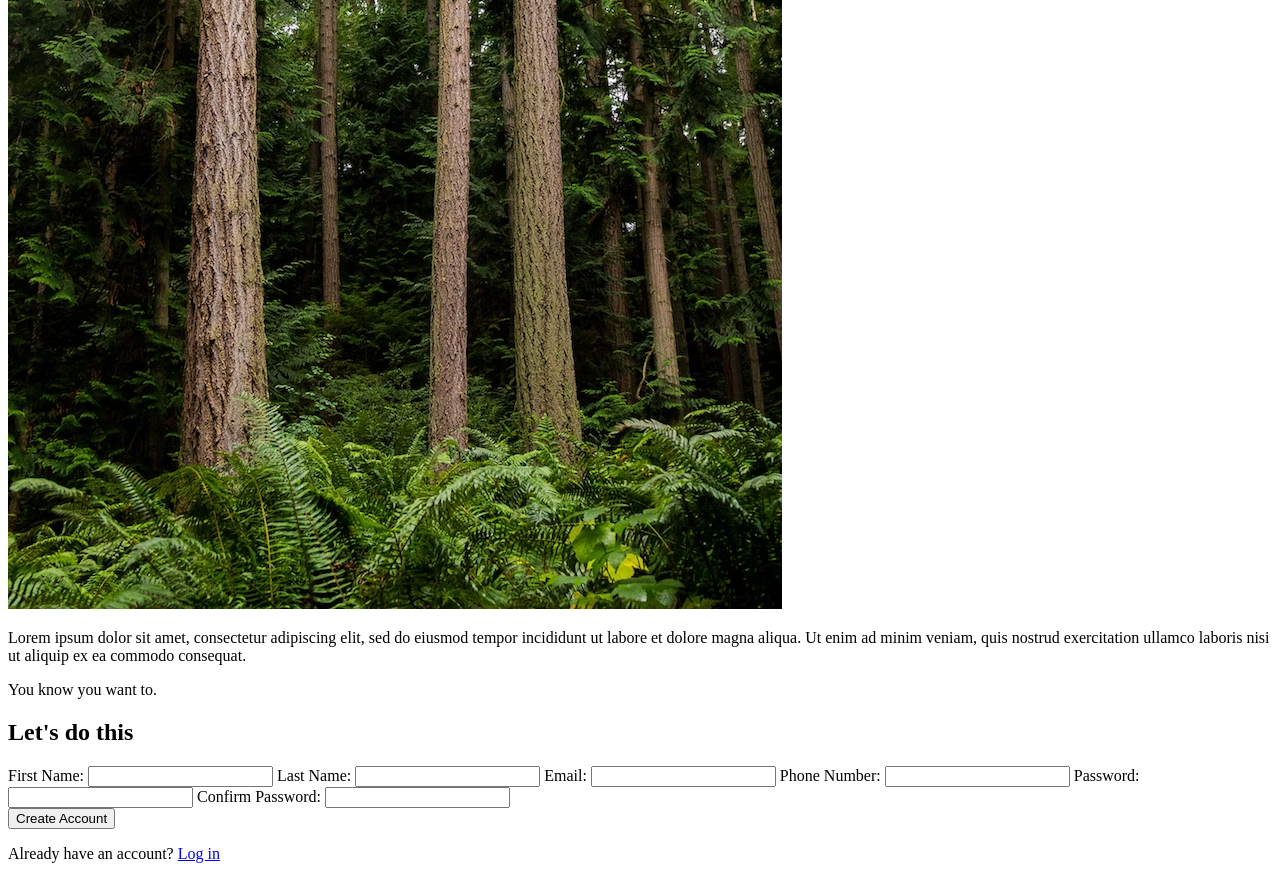
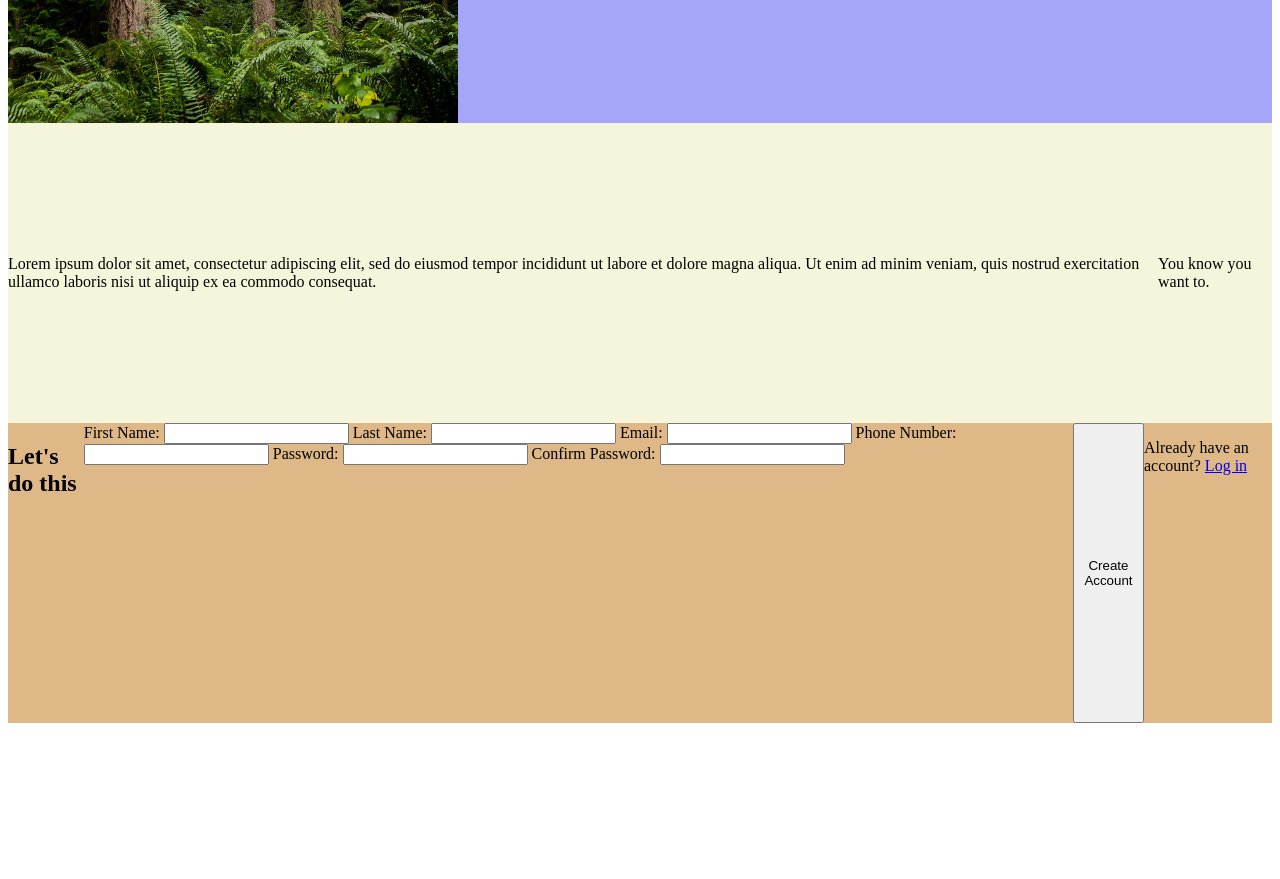
Before and after one commit to DomenicGTH/Sign-up-Form, a plain HTML site: page index.html in a window 1280 px wide. Shown: the part 560-1439 px from the top of the page. After the commit the page ends 1291 px from the top, so only its background shows below. Drawn offline with Linux system fonts and the light colour scheme.

Commit message:
basic layout set, very early

```diff
--- a/index.html
+++ b/index.html
@@ -7,13 +7,15 @@
     <link rel="stylesheet" href="style.css" />
     <title>Document</title>
   </head>
-  <img src="img/photo-1585202900154-cf66e657d8d6.avif" />
-  <div id="intro">
+  <div id="everything">
+    <img class="image" src="img/photo-1585202900154-cf66e657d8d6.avif" />
+    <div id="textcontent">
+      <div class="textintro">
         <p>
-      Lorem ipsum dolor sit amet, consectetur adipiscing elit, sed do eiusmod
-      tempor incididunt ut labore et dolore magna aliqua. Ut enim ad minim
-      veniam, quis nostrud exercitation ullamco laboris nisi ut aliquip ex ea
-      commodo consequat.
+          Lorem ipsum dolor sit amet, consectetur adipiscing elit, sed do
+          eiusmod tempor incididunt ut labore et dolore magna aliqua. Ut enim ad
+          minim veniam, quis nostrud exercitation ullamco laboris nisi ut
+          aliquip ex ea commodo consequat.
         </p>
         <p>You know you want to.</p>
       </div>
@@ -33,7 +35,9 @@
           <label for="password">Confirm Password:</label>
           <input type="password" id="user_pass" name="password" />
         </form>
-  </div>
         <button>Create Account</button>
         <p>Already have an account? <a href="index.html">Log in</a></p>
+      </div>
+    </div>
+  </div>
 </html>
--- a/style.css
+++ b/style.css
@@ -0,0 +1,22 @@
+#everything {
+    display: flex;
+    flex-flow: column;
+    justify-content: center;
+    background-color: rgb(166, 166, 248);
+}
+.image {
+    width: 450px;
+}
+
+#lower {
+        display: flex;
+        background-color: burlywood;
+        height: 300px;
+}
+
+.textintro {
+    display: flex;
+    height: 300px;
+    background-color: beige;
+    align-items: center;
+}
```
Lines whose indentation alone changed are shown as unchanged.
